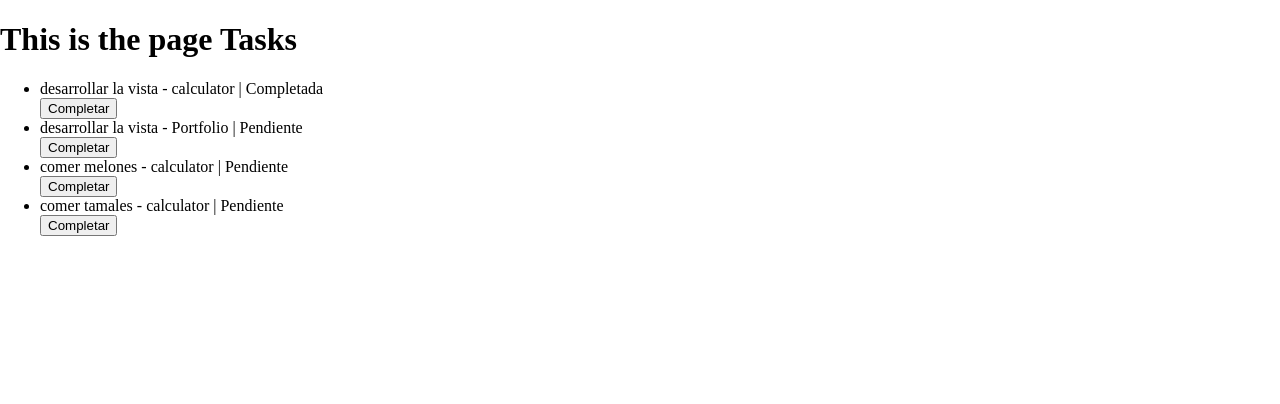
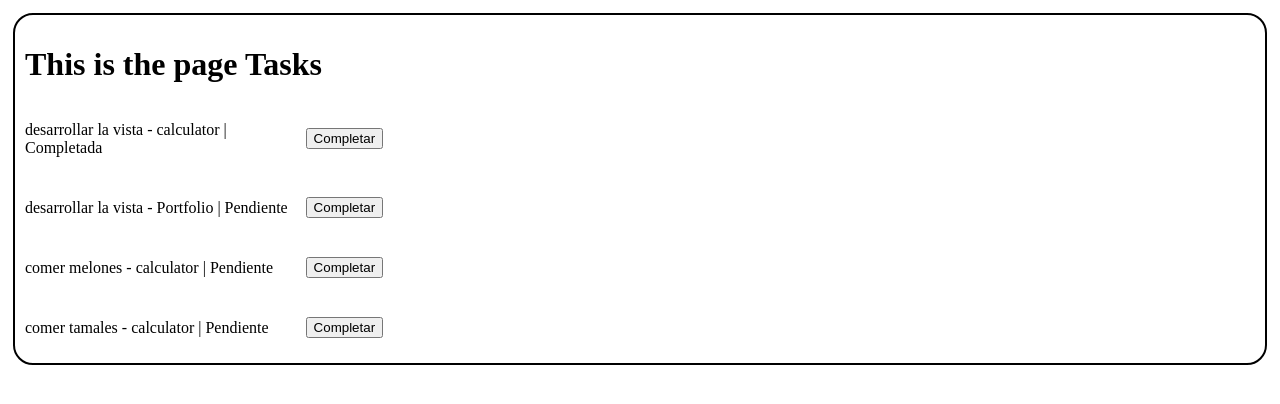
Before and after one commit to EricWithC04/django-practice, a Django app: page /tasks in a window 1280 px wide. Shown: the part 45-449 px from the top of the page. Run offline with Django 5.2, Linux system fonts and the light colour scheme; data comes from the database, SQL or seed files in the repository.

Commit message:
task list styles

```diff
--- a/queries/static/css/index.css
+++ b/queries/static/css/index.css
@@ -26,3 +26,34 @@ body {
     color: white;
     text-decoration: none;
 }
+
+.container {
+    margin: 15px;
+    padding: 10px;
+    outline: 2px solid black;
+    border-radius: 18px;
+    max-width: 100%;
+    max-height: 100vh;
+}
+
+.task-container {
+    width: 40%;
+    display: grid;
+    grid-template-columns: 1fr;
+    grid-gap: 10px;
+}
+
+.task-container div {
+    align-items: center;
+    display: flex;
+}
+
+.task-container div div {
+    width: 55%;
+}
+
+.task-container div button {
+    margin-left: 10px;
+    max-width: 120px;
+    max-height: 30px;
+}
--- a/queries/templates/layouts/navbar.html
+++ b/queries/templates/layouts/navbar.html
@@ -34,8 +34,9 @@
             </li>
         </ul>
     </nav>
-
-    {% block content %}
-    {% endblock %}
+    <div class="container">
+        {% block content %}
+        {% endblock %}
+    </div>
 </body>
 </html>
--- a/queries/templates/tasks/tasks.html
+++ b/queries/templates/tasks/tasks.html
@@ -3,11 +3,16 @@
 {% block content %}
 
 <h1>This is the page Tasks</h1>
-    <ul>
-        {% for task in tasks %}
-            <li>{{ task.title }} - {{ task.project.name }} | {% if task.done %}Completada{% else %}Pendiente{% endif %}</li>
+
+<div class="task-container">
+    {% for task in tasks %}
+        <div>
+            <div>
+                <p>{{ task.title }} - {{ task.project.name }} | {% if task.done %}Completada{% else %}Pendiente{% endif %}</p>
+            </div>
             <button>Completar</button>
-        {% endfor %}
-    </ul>
+        </div>
+    {% endfor %}
+</div>
 
 {% endblock %}
```
